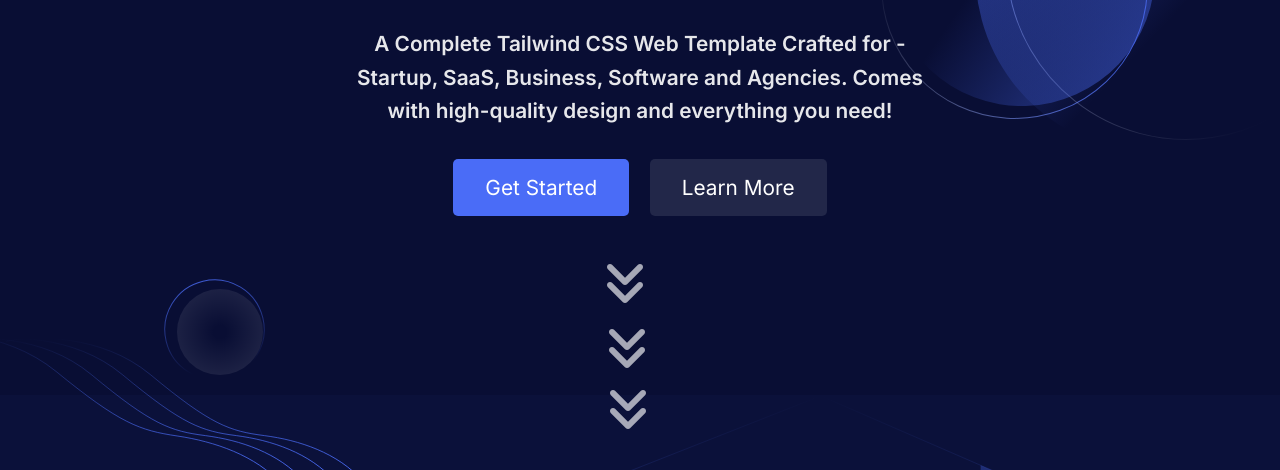
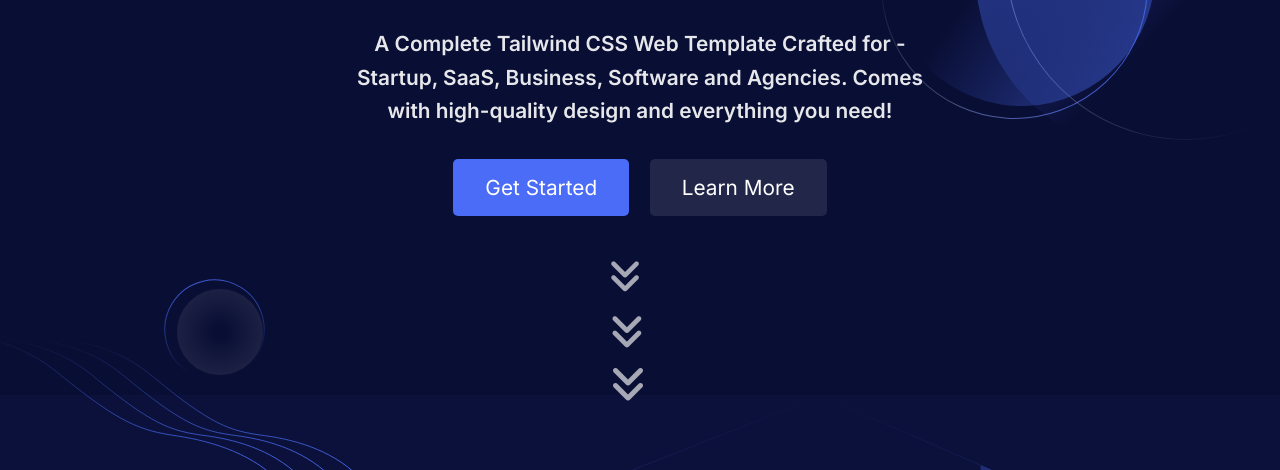
Before and after one commit to i3llam/United-Up, a plain HTML site: page index.html in a window 1280 px wide. Shown: the part 330-800 px from the top of the page. Drawn offline with nearby package versions, Linux system fonts and the light colour scheme; a web font is replaced by a local one.

Commit message:
changing font size for home animation

```diff
--- a/css/style.css
+++ b/css/style.css
@@ -706,16 +706,19 @@
 .scrol_down i:nth-child(1) {
     transform: translate(-15px, -15px);
     animation-delay: 1s;
+    font-size: 2.3rem;
 }
 
 .scrol_down i:nth-child(2) {
     transform: translate(-13px, 2px);
     animation-delay: 2s;
+    font-size: 2.4rem;
 }
 
 .scrol_down i:nth-child(3) {
     transform: translate(-12px, 15px);
     animation-delay: 3s;
+    font-size: 2.5rem;
 }
 
 @keyframes animate {
```
